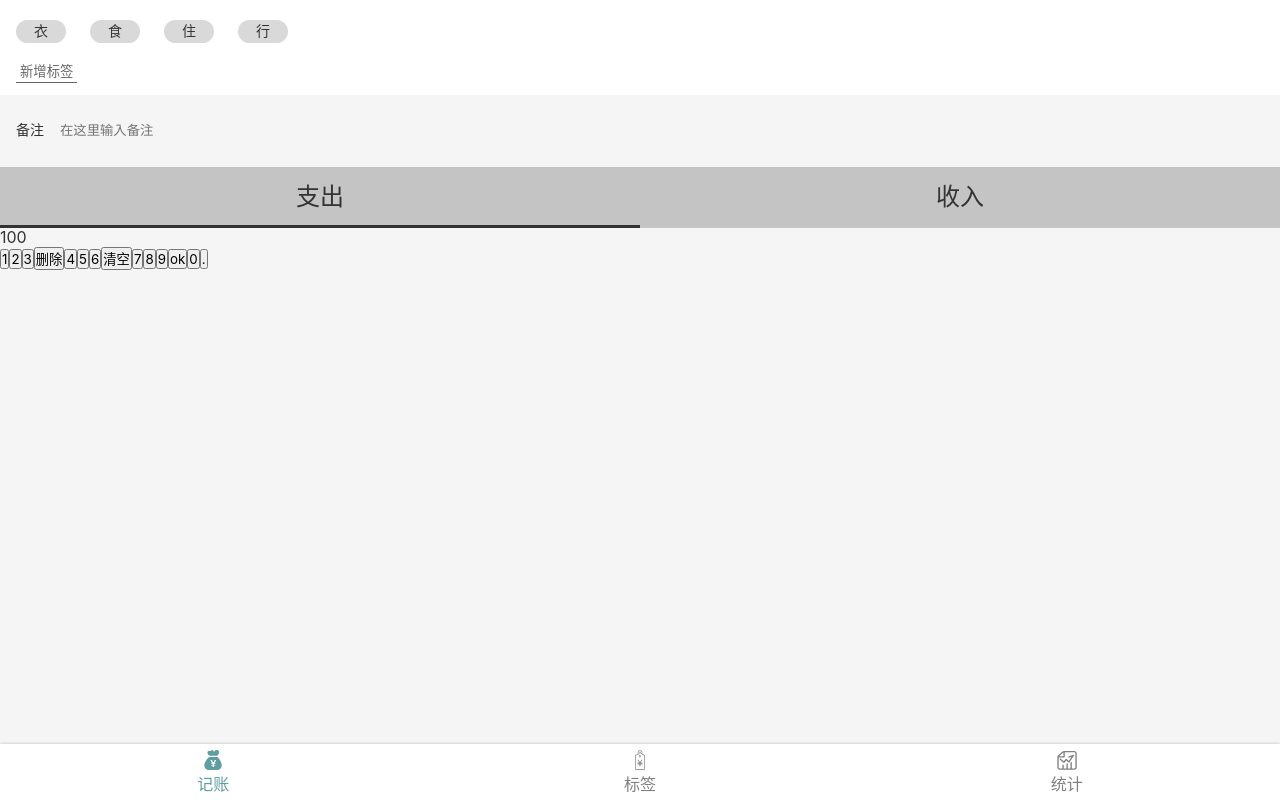
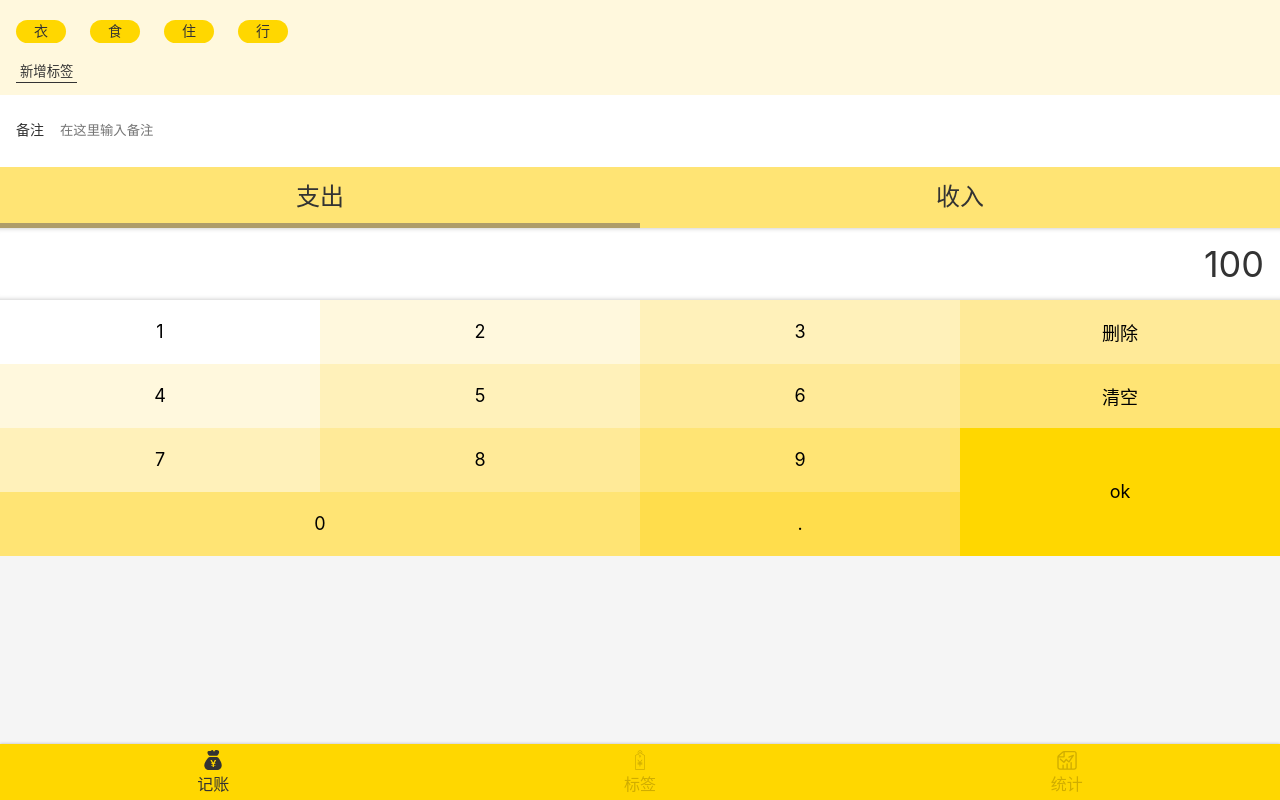
Before and after one commit to jiebao-cute/morney-2-react, a React app: page /#/money in a window 1280 px wide. Built offline with nearby package versions, Linux system fonts and the light colour scheme.

Commit message:
money之NumberPad IU完成

```diff
--- a/src/components/Nav.tsx
+++ b/src/components/Nav.tsx
@@ -4,7 +4,7 @@
 import Icon from './Icon';
 
 const NavWrapper = styled.div`
-background: white;
+background: #ffd700;
 line-height: 24px;
 box-shadow: 0 0 3px rgba(0,0,0,0.25);
 >ul{
@@ -13,21 +13,21 @@
   width: 33.3333%;
    text-align: center;
   >a{
-  color: grey;
+  color:#d0ad00;
   display: flex;
   align-items: center;
   justify-content: center;
   flex-direction: column;
   padding: 4px 0;
   .icon{
-  fill: grey;
+  fill: #d0ad00;
   width: 24px;
   height: 24px;
   }
   &.selected{
-  color: cadetblue;
+  color: #333;
   .icon{
-  fill:cadetblue;
+  fill:#333;
   }
   }
   }
--- a/src/index.scss
+++ b/src/index.scss
@@ -26,3 +26,8 @@
   width: 1em;
   height: 1em;
 }
+.clearfix::after{
+  content:'';
+  display: block;
+  clear: both;
+}
--- a/src/views/Money.tsx
+++ b/src/views/Money.tsx
@@ -2,11 +2,11 @@
 import React from 'react';
 import styled from 'styled-components';
 const TagsSection = styled.section`
-background: #FFFFFF;
+background: #fff8dd;
 padding: 12px 16px;
 >ol{margin: 0 -12px;
   >li{
-    background: #D9D9D9;
+    background:#ffd700;
     border-radius: 18px;
     display: inline-block;
     padding: 3px 18px;
@@ -18,12 +18,12 @@
     background: none;
     border: none;
     border-bottom:1px solid;
-    color: #666;
+    color: #333;
     padding: 2px 4px;
     margin-top: 8px;
 `
 const NotesSection = styled.section`
-background: #f5f5f5;
+background: #ffff;
 padding: 0 16px;
 font-size: 14px;
     >label{
@@ -46,7 +46,7 @@
 font-size: 24px;
 > ul{
   display: flex;
-  background: #c4c4c4;
+  background: #ffe474;
 >li{
    width: 50%;
    text-align: center;
@@ -55,8 +55,8 @@
    &.selected::after{
    content: '';
    display: block;
-   height: 3px;
-   background: #333;
+   height: 5px;
+   background:#ae9c69;
    position: absolute;
    bottom: 0;
    width: 100%;
@@ -66,7 +66,52 @@
 }
 `
 const NumberPadSection = styled.section`
-
+    display: flex;
+    flex-direction: column;
+    >.output{
+    font-size: 36px;
+    background: white;
+    line-height: 72px;
+    text-align: right;
+    padding: 0 16px;
+    box-shadow: inset 0 -5px 5px -5px rgba(0,0,0,0.25),
+                inset 0 5px 5px -5px rgba(0,0,0,0.25);
+    }
+    >.pad{
+    > button{
+       font-size: 18px;float: left;width: 25%;height: 64px;border: none;
+       &.ok{float: right;height: 128px;}
+       &.zero{width: 50%;}
+       &:nth-child(1){
+       background: #ffffff;
+       }
+       &:nth-child(2),
+       &:nth-child(5){
+       background: #fff8dd;
+       }
+       &:nth-child(3),
+       &:nth-child(6),
+       &:nth-child(9){
+       background: #fff1ba;
+       }
+       &:nth-child(4),
+       &:nth-child(7),
+       &:nth-child(10){
+       background: #ffea98;
+       }
+       &:nth-child(8),
+       &:nth-child(11),
+       &:nth-child(13){
+       background: #ffe474;
+       }
+        &:nth-child(12){
+       background: #ffd700;
+       }
+        &:nth-child(14){
+       background: #ffdd4c;
+       }
+    }
+    }
 `
 function Money() {
   return(
@@ -93,10 +138,10 @@
           </ul>
         </CategorySection>
          <NumberPadSection>
-           <div>
+           <div className="output">
              100
            </div>
-           <div>
+           <div className="pad clearfix">
              <button>1</button>
              <button>2</button>
              <button>3</button>
@@ -108,8 +153,8 @@
              <button>7</button>
              <button>8</button>
              <button>9</button>
-             <button>ok</button>
-             <button>0</button>
+             <button className="ok">ok</button>
+             <button className="zero">0</button>
              <button>.</button>
            </div>
          </NumberPadSection>
```
